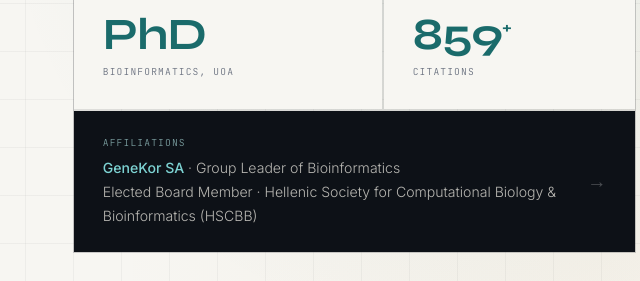
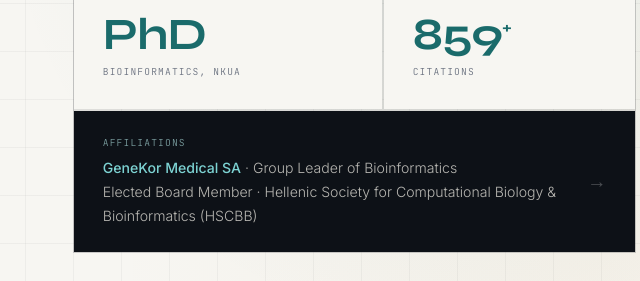
Before and after one commit to bioinfoGT/gtsaousis.info, a plain HTML site: page index.html in a window 1280 px wide. Shown: the part 381-662 px from the top of the page, 599-1239 px from the left. Drawn offline with Linux system fonts and the light colour scheme.

Commit message:
Update index.html

```diff
--- a/index.html
+++ b/index.html
@@ -232,10 +232,10 @@
     <div class="stats-panel">
       <div class="stat-card"><div class="stat-num">Biocurator</div><div class="stat-lbl">ClinGen</div></div>
       <div class="stat-card"><div class="stat-num">45<sup>+</sup></div><div class="stat-lbl">Journal papers</div></div>
-      <div class="stat-card"><div class="stat-num">PhD</div><div class="stat-lbl">Bioinformatics, UoA</div></div>
+      <div class="stat-card"><div class="stat-num">PhD</div><div class="stat-lbl">Bioinformatics, NKUA</div></div>
       <div class="stat-card"><div class="stat-num">859<sup>+</sup></div><div class="stat-lbl">Citations</div></div>
       <div class="stat-card dark">
-        <div><div class="stat-lbl">Affiliations</div><div class="stat-text"><strong>GeneKor SA</strong> · Group Leader of Bioinformatics<br>Elected Board Member ·  Hellenic Society for Computational Biology & Bioinformatics (HSCBB)</div></div>
+        <div><div class="stat-lbl">Affiliations</div><div class="stat-text"><strong>GeneKor Medical SA</strong> · Group Leader of Bioinformatics<br>Elected Board Member ·  Hellenic Society for Computational Biology & Bioinformatics (HSCBB)</div></div>
         <div class="stat-arrow">→</div>
       </div>
     </div>
```
